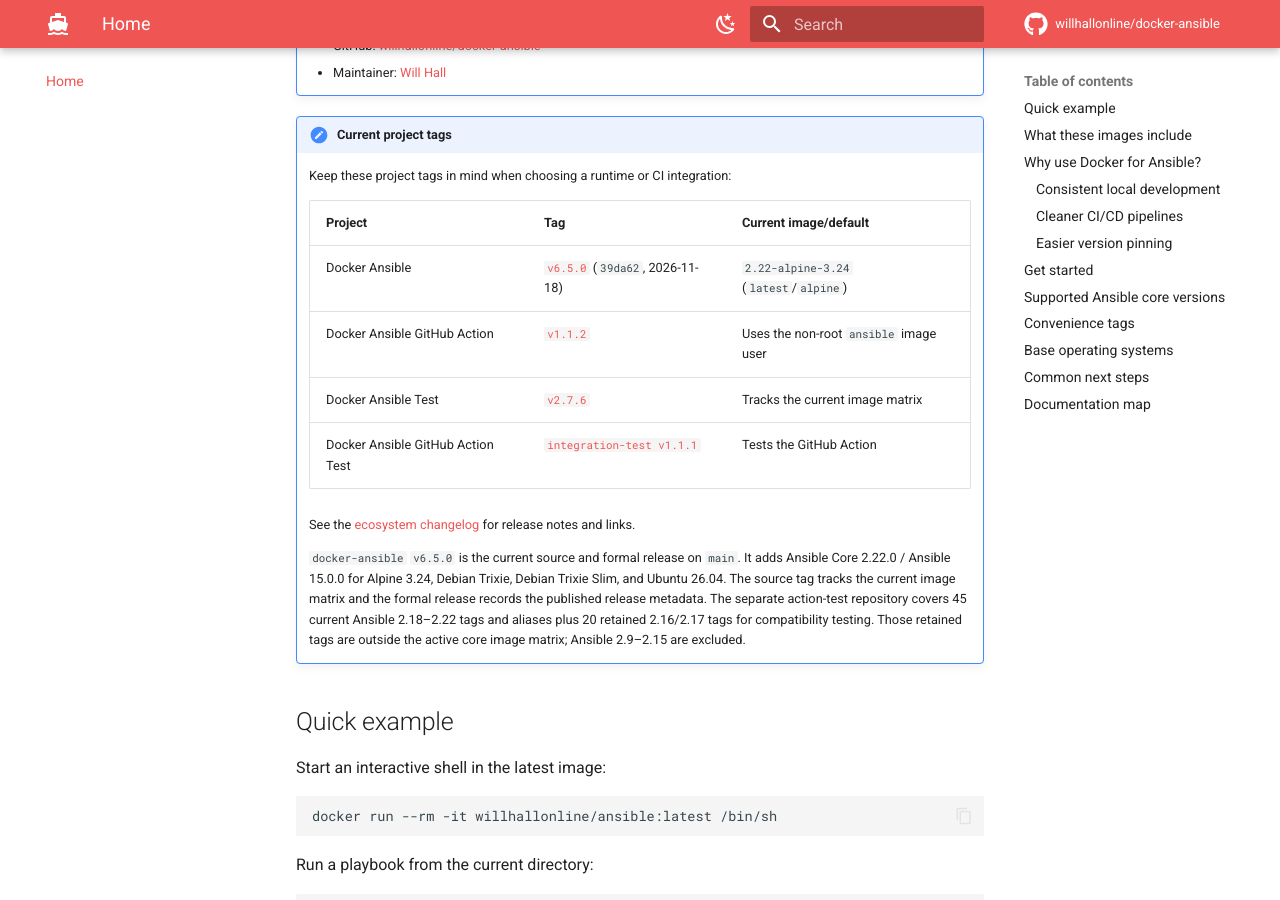
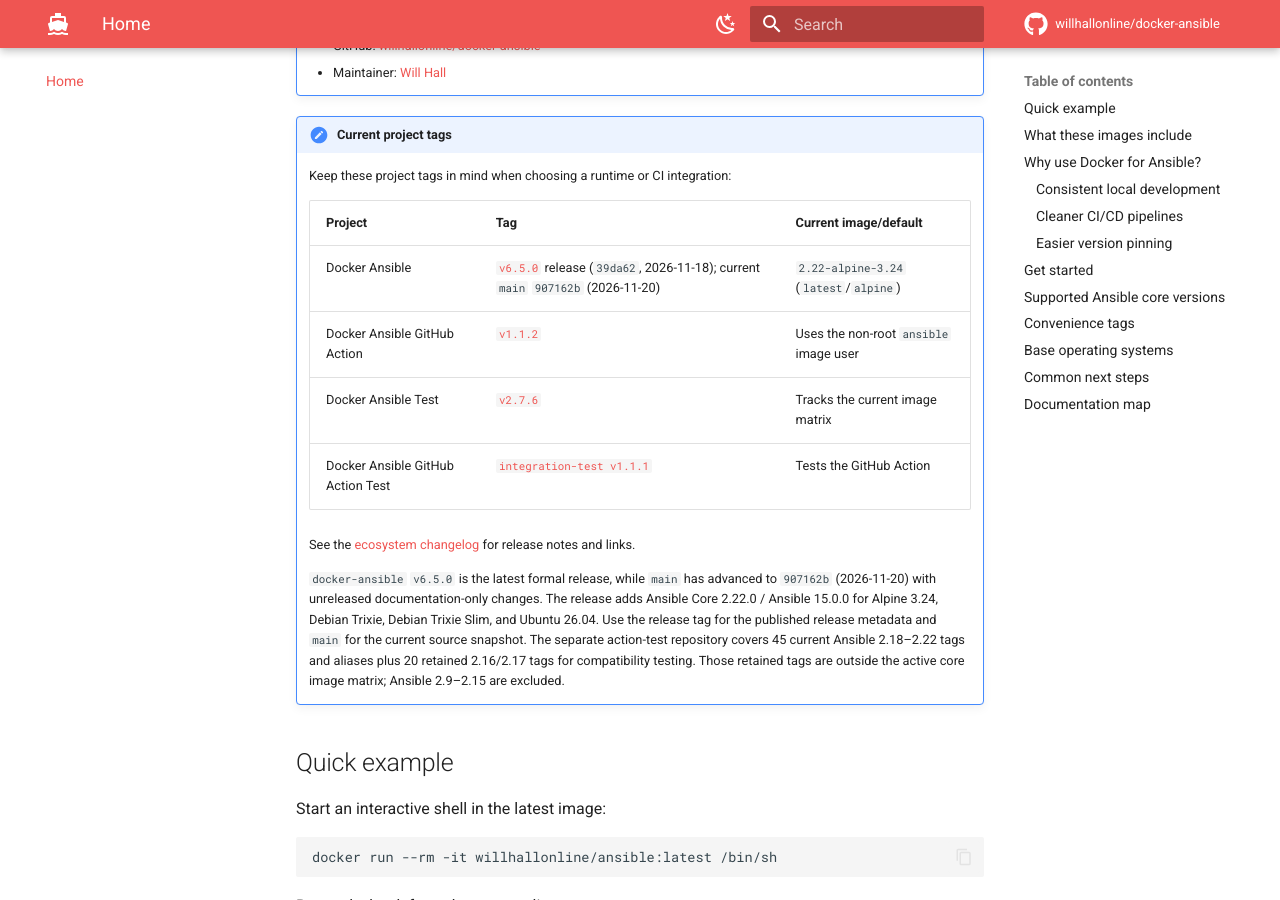
Before and after one commit to docker-ansible/docker-ansible.github.io, an MkDocs documentation site: the page built from docs/index.md, in a window 1280 px wide and 900 px high, scrolled down 451 px. Built offline with MkDocs 1.6.1 and Material for MkDocs 9.7.7, drawn with Linux system fonts in a browser that asks for light colours; comment, search, counter and statistics services are not loaded.

Commit message:
docs: distinguish core release from main snapshot
Co-authored-by: Copilot App <223556219+Copilot@users.noreply.github.com>

```diff
--- a/docs/index.md
+++ b/docs/index.md
@@ -19,7 +19,7 @@ Docker is available.
 
     | Project | Tag | Current image/default |
     | --- | --- | --- |
-    | Docker Ansible | [`v6.5.0`](https://github.com/willhallonline/docker-ansible/releases/tag/v6.5.0) (`39da62`, 2026-11-18) | `2.22-alpine-3.24` (`latest`/`alpine`) |
+    | Docker Ansible | [`v6.5.0`](https://github.com/willhallonline/docker-ansible/releases/tag/v6.5.0) release (`39da62`, 2026-11-18); current `main` `907162b` (2026-11-20) | `2.22-alpine-3.24` (`latest`/`alpine`) |
     | Docker Ansible GitHub Action | [`v1.1.2`](https://github.com/willhallonline/docker-ansible-github-action/tree/v1.1.2) | Uses the non-root `ansible` image user |
     | Docker Ansible Test | [`v2.7.6`](https://github.com/willhallonline/docker-ansible-test/tree/v2.7.6) | Tracks the current image matrix |
     | Docker Ansible GitHub Action Test | [`integration-test v1.1.1`](https://github.com/willhallonline/docker-ansible-github-action-test/releases/tag/v1.1.1) | Tests the GitHub Action |
@@ -27,11 +27,12 @@ Docker is available.
     See the [ecosystem changelog](reference/changelog.md) for release notes and
     links.
 
-    `docker-ansible` `v6.5.0` is the current source and formal release on
-    `main`. It adds Ansible Core 2.22.0 / Ansible 15.0.0 for Alpine 3.24,
-    Debian Trixie, Debian Trixie Slim, and Ubuntu 26.04. The source tag tracks
-    the current image matrix and the formal release records the published
-    release metadata.
+    `docker-ansible` `v6.5.0` is the latest formal release, while `main` has
+    advanced to `907162b` (2026-11-20) with unreleased documentation-only
+    changes. The release adds Ansible Core 2.22.0 / Ansible 15.0.0 for Alpine
+    3.24, Debian Trixie, Debian Trixie Slim, and Ubuntu 26.04. Use the release
+    tag for the published release metadata and `main` for the current source
+    snapshot.
     The separate action-test repository covers 45 current Ansible 2.18–2.22
     tags and aliases plus 20 retained 2.16/2.17 tags for compatibility testing.
     Those retained tags are outside the active core image matrix; Ansible
```
Also changed, not shown: docs/projects/docker-ansible.md (+3 -2 lines), docs/projects/testing.md (+1 -1 lines).
